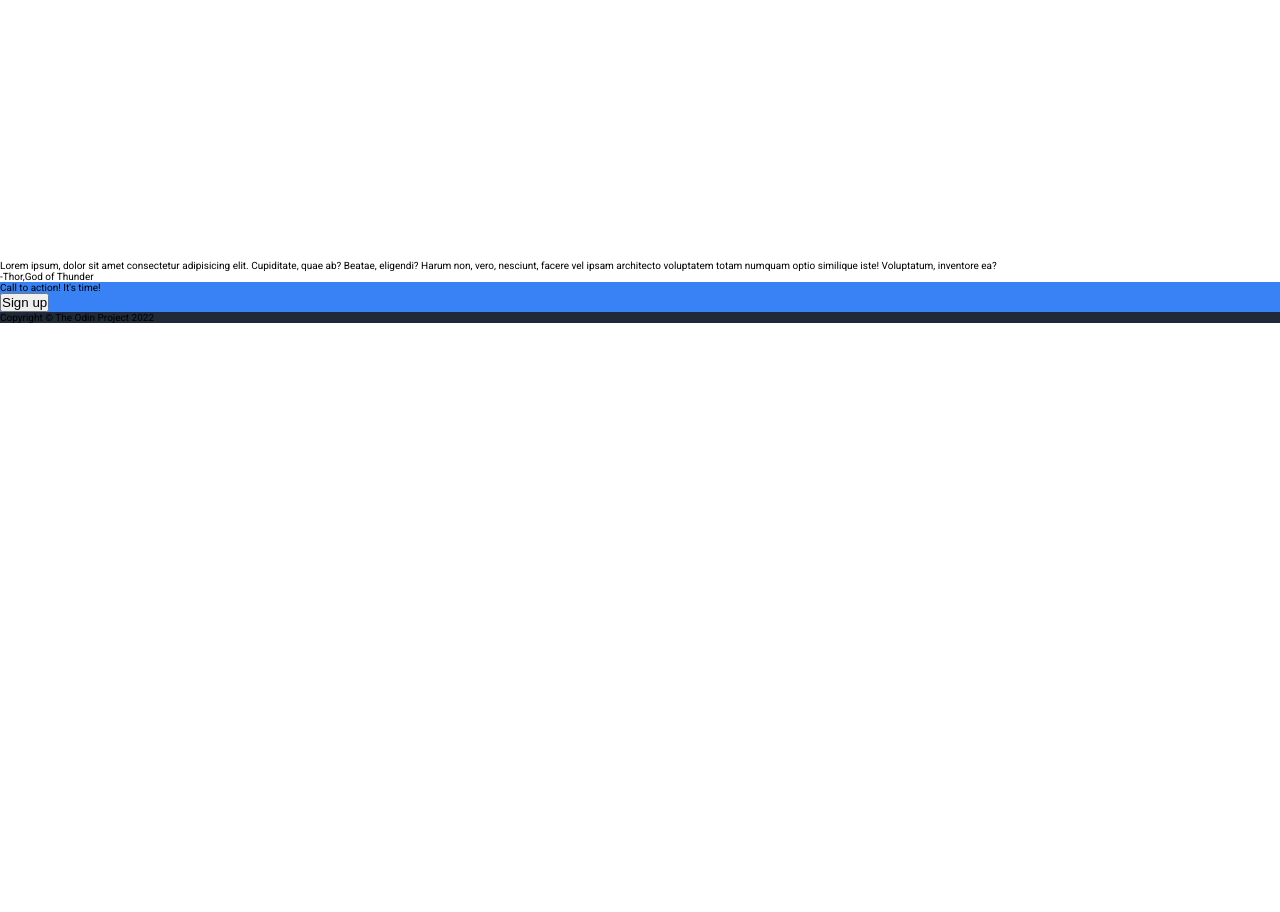
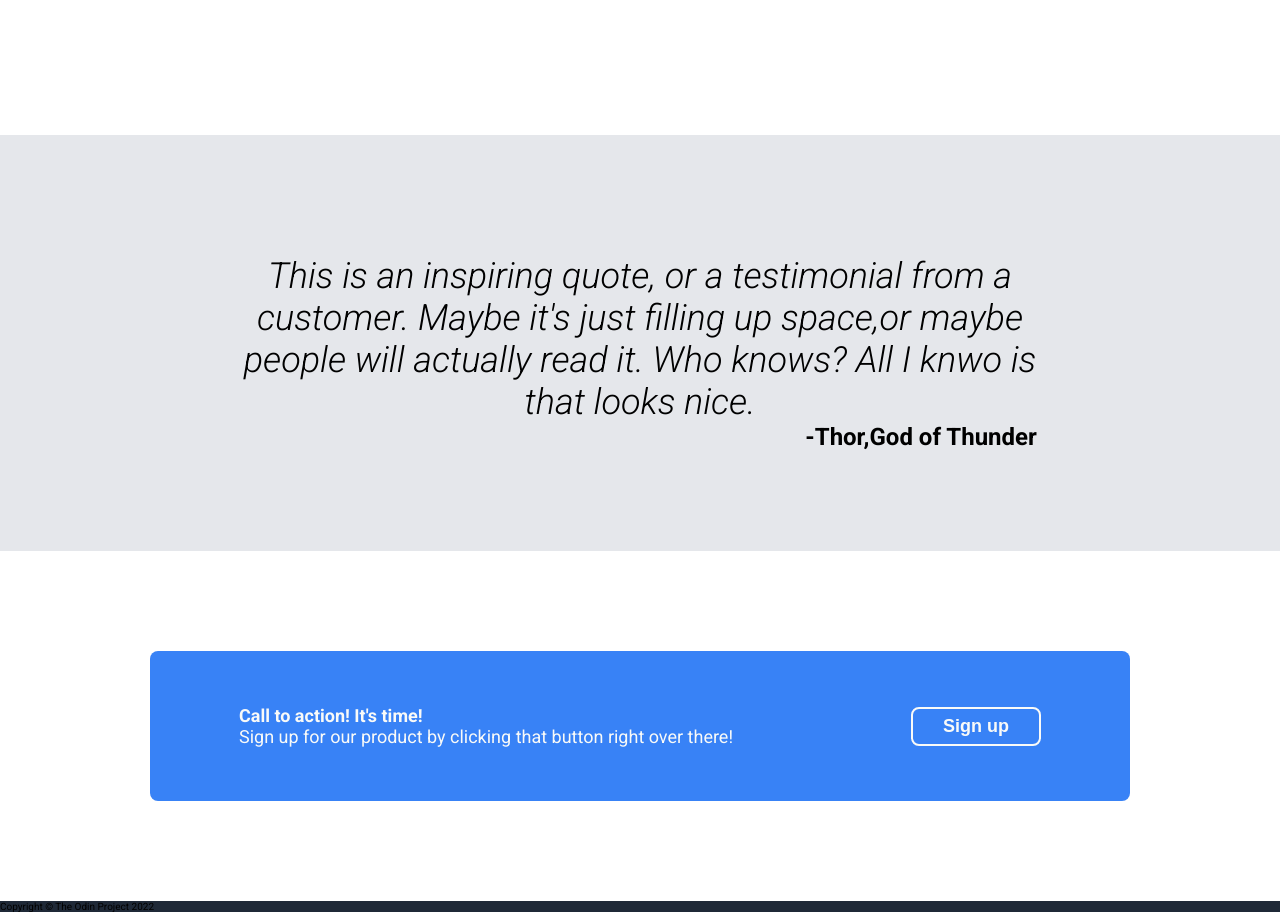
Before and after one commit to KFrinconJ/landingpageTOP, a plain HTML site: page index.html in a window 1280 px wide. Shown: the part 1040-1952 px from the top of the page. Before the commit the page ends 1363 px from the top, so only its background shows below. Drawn offline with Linux system fonts and the light colour scheme.

Commit message:
End of the call to action style and content

```diff
--- a/index.html
+++ b/index.html
@@ -44,40 +44,58 @@
 				<h2>Some random information.</h2>
 				<div class="card__container">
 					<div class="card">
-						<img src="assets/svg/undraw_empty_cart_co35.svg" alt="" class="ilustration" />
+						<img
+							src="assets/svg/undraw_empty_cart_co35.svg"
+							alt=""
+							class="ilustration"
+						/>
 						<p>this is some subtext under an illustration or image</p>
 					</div>
 					<div class="card">
-						<img src="assets/svg/undraw_ice_cream_s-2-rh.svg" alt="" class="ilustration" />
+						<img
+							src="assets/svg/undraw_ice_cream_s-2-rh.svg"
+							alt=""
+							class="ilustration"
+						/>
 						<p>this is some subtext under an illustration or image</p>
 					</div>
 					<div class="card">
-						<img src="assets/svg/undraw_mobile_pay_re_sjb8.svg" alt="" class="ilustration" />
+						<img
+							src="assets/svg/undraw_mobile_pay_re_sjb8.svg"
+							alt=""
+							class="ilustration"
+						/>
 						<p>this is some subtext under an illustration or image</p>
 					</div>
 					<div class="card">
-						<img src="assets/svg/undraw_shopping_app_flsj.svg" alt="" class="ilustration" />
+						<img
+							src="assets/svg/undraw_shopping_app_flsj.svg"
+							alt=""
+							class="ilustration"
+						/>
 						<p>this is some subtext under an illustration or image</p>
 					</div>
 				</div>
 			</section>
 
-
-
 			<article class="quote">
-				<p>
-					Lorem ipsum, dolor sit amet consectetur adipisicing elit. Cupiditate,
-					quae ab? Beatae, eligendi? Harum non, vero, nesciunt, facere vel ipsam
-					architecto voluptatem totam numquam optio similique iste! Voluptatum,
-					inventore ea?
-				</p>
-				<p class="quote_autor">-Thor,God of Thunder</p>
+				<div class="quote__container">
+					<p>
+						This is an inspiring quote, or a testimonial from a customer. Maybe
+						it's just filling up space,or maybe people will actually read it.
+						Who knows? All I knwo is that looks nice.
+					</p>
+					<p class="quote_autor">-Thor,God of Thunder</p>
+				</div>
 			</article>
-			<section class="call_to_action">
-				<div class="text_section">
-					<p>Call to action! It's time!</p>
+			<section class="fourth__section">
+				<div class="call_to_action">
+					<div class="text_section">
+						<p class="title">Call to action! It's time!</p>
+						<p>Sign up for our product by clicking that button right over there!</p>
+					</div>
+					<button>Sign up</button>
 				</div>
-				<button>Sign up</button>
 			</section>
 		</main>
 		<footer>
--- a/style/main.css
+++ b/style/main.css
@@ -2,7 +2,7 @@
 	--primary_color: #1f2937;
 	--secundary_color: #3882f6;
 	--third_color: #e5e7eb;
-	--font: 'Roboto', sans-serif;
+	--font: "Roboto", sans-serif;
 }
 
 * {
@@ -63,7 +63,7 @@ header {
 	background-color: var(--primary_color);
 	display: flex;
 	justify-content: center;
-    align-items: center ;
+	align-items: center;
 }
 
 .first_section__container {
@@ -98,8 +98,8 @@ header {
 	margin-bottom: 10px;
 }
 
-
-.text_btn__container button {
+.text_btn__container button,
+.call_to_action button {
 	background-color: var(--secundary_color);
 	border: none;
 	font-size: 1.8rem;
@@ -110,16 +110,13 @@ header {
 	width: 126px;
 }
 
-
-
 /* Second Section */
 
 .full_card__container {
-    height: 80vh;
 	display: flex;
 	flex-direction: column;
 	align-items: center;
-    padding: 50px 0px 60px 15px;
+	padding: 50px 0px 20px;
 }
 
 .full_card__container h2 {
@@ -132,13 +129,13 @@ header {
 	display: flex;
 	gap: 40px;
 	margin-top: 60px;
+	margin-bottom: 120px;
 }
 
-.card{
+.card {
 	display: flex;
 	flex-direction: column;
 	align-items: center;
-    height: 400px;
 }
 
 .card p {
@@ -148,7 +145,6 @@ header {
 	width: 170px;
 }
 
-
 .card__container img {
 	width: 160px;
 	height: 160px;
@@ -156,18 +152,62 @@ header {
 	border-radius: 15px;
 }
 
+/* Third Section */
 
+article {
+	background-color: var(--third_color);
+	padding: 120px 0 100px;
+}
 
+article .quote__container {
+	display: flex;
+	flex-direction: column;
+	align-items: center;
+}
 
+article p {
+	width: 62%;
+	font-size: 3.6rem;
+	font-style: italic;
+	text-align: center;
+}
 
+.quote_autor {
+	font-size: 2.4rem;
+	text-align: right;
+	font-style: normal;
+	font-weight: 700;
+}
 
+/* call to action section */
 
-
-
-
-
-
+.fourth__section {
+	padding: 100px 150px;
+}
 
 .call_to_action {
 	background-color: var(--secundary_color);
+	display: flex;
+	height: 150px;
+	border-radius: 8px;
+	justify-content: space-around;
+	align-items: center;
 }
+
+.call_to_action button {
+    width: auto;
+	border: 2px solid #f9faf8;
+	font-size: 1.8rem;
+    font-weight: 700
+}
+
+.call_to_action p {
+    font-size: 1.8rem;
+    color: #f9faf8;
+}
+
+.title {
+	font-size: 2.4rem;
+	font-weight: 700;
+	color: #f9faf8;
+}
```
Lines whose indentation alone changed are shown as unchanged.
